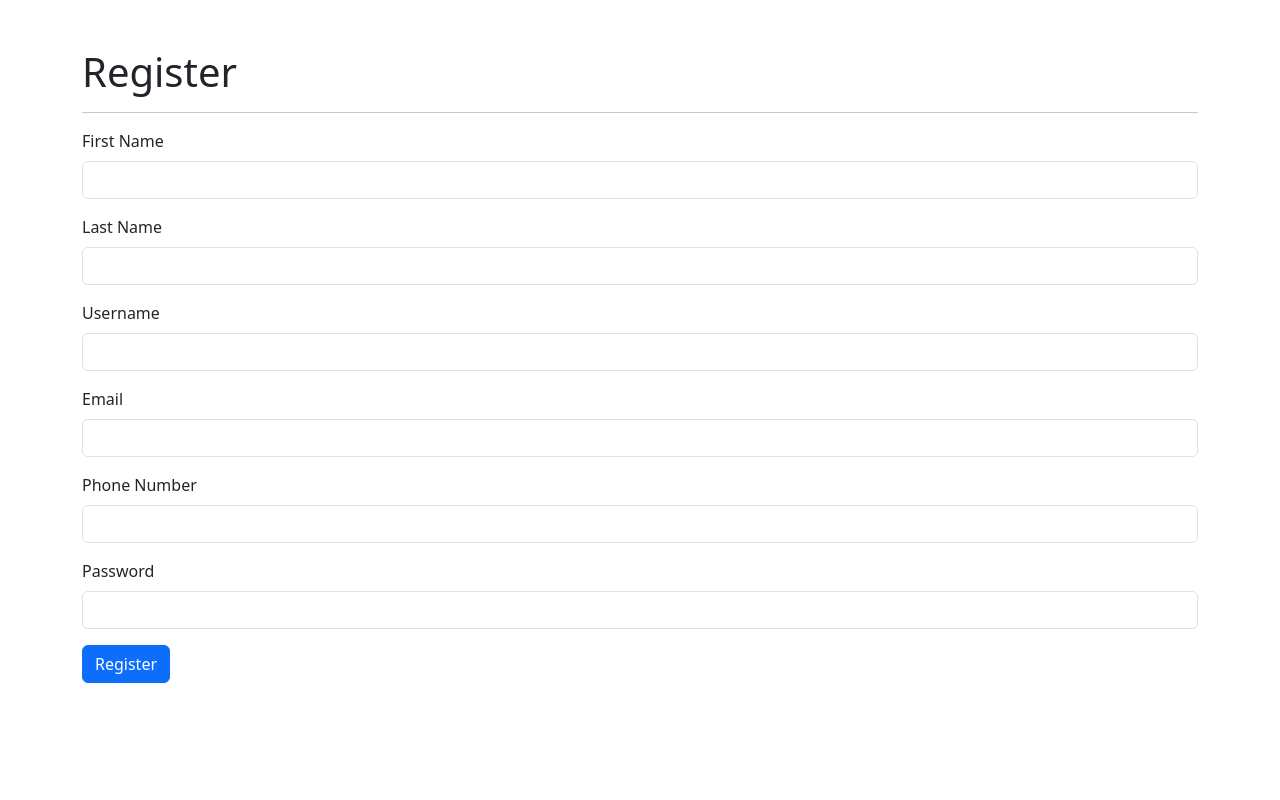
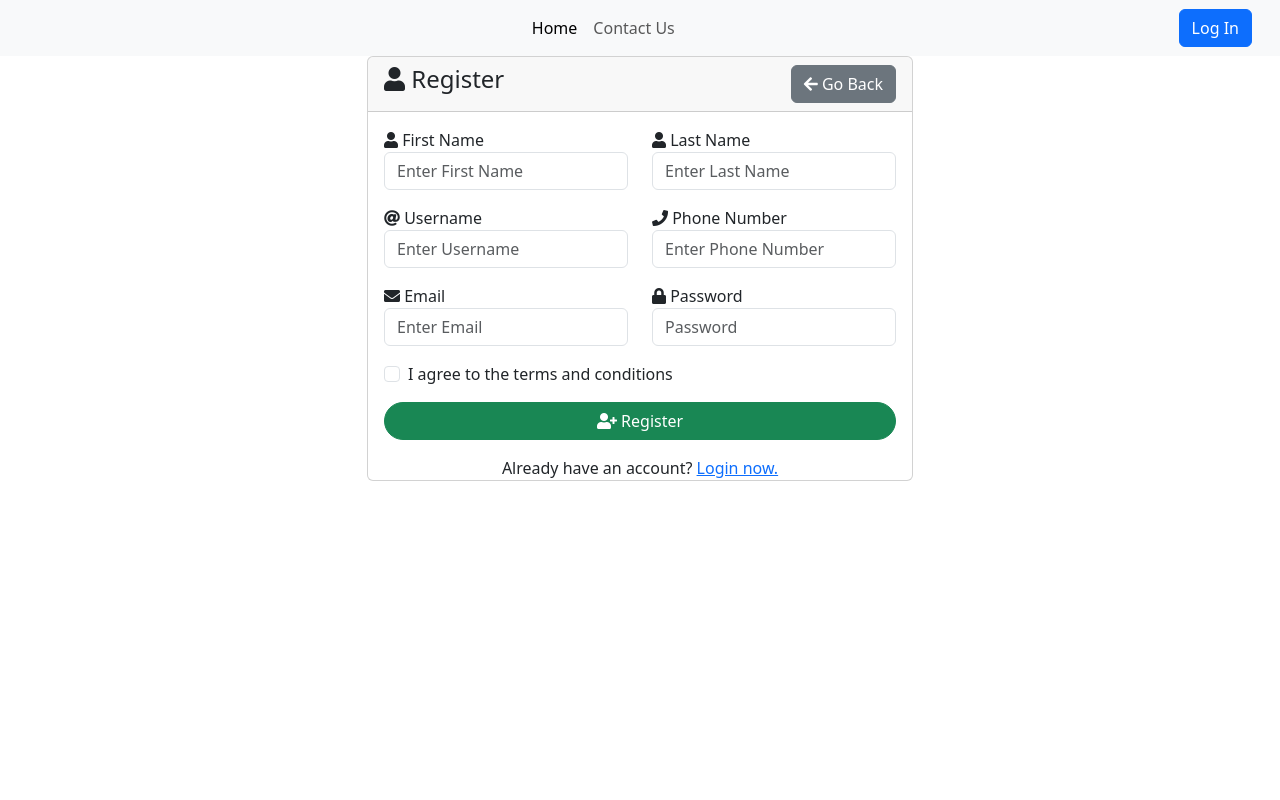
Before and after one commit to saphalpdyl/rental_system, a Django app: page /register/ in a window 1280 px wide. Run offline with Django 5.2, Linux system fonts and the light colour scheme.

Commit message:
Chats + Admin Request Accept/Reject Panel + User seller_request view

```diff
--- /dev/null
+++ b/base_app/templates/base_app/base.html
@@ -0,0 +1,63 @@
+<!DOCTYPE html>
+<html lang="en">
+<head>
+    <meta charset="UTF-8">
+    <title>
+         {% block title %}
+         {% endblock title %}
+    </title>
+    <link href="https://cdn.jsdelivr.net/npm/bootstrap@5.3.2/dist/css/bootstrap.min.css" rel="stylesheet" integrity="sha384-T3c6CoIi6uLrA9TneNEoa7RxnatzjcDSCmG1MXxSR1GAsXEV/Dwwykc2MPK8M2HN" crossorigin="anonymous">
+    <link rel="stylesheet" href="https://cdnjs.cloudflare.com/ajax/libs/font-awesome/5.15.1/css/all.min.css">
+
+    <style>
+      html,body {
+        height: 100vh;
+      }
+    </style>
+</head>
+<body>
+    <nav class="navbar navbar-expand-lg bg-body-tertiary px-3">
+        <div class="container-fluid">
+          <button class="navbar-toggler" type="button" data-bs-toggle="collapse" data-bs-target="#navbarSupportedContent" aria-controls="navbarSupportedContent" aria-expanded="false" aria-label="Toggle navigation">
+            <span class="navbar-toggler-icon"></span>
+          </button>
+          <div class="collapse navbar-collapse" id="navbarSupportedContent">
+            <ul class="navbar-nav mx-auto mb-2 mb-lg-0 mr-auto">
+              <li class="nav-item">
+                <a class="nav-link active" aria-current="page" href="#">Home</a>
+              </li>
+              {% if request.user.is_authenticated %}
+              <li class="nav-item">
+                <a class="nav-link text-nowrap" href="#">Rent a Vehicle</a>
+              </li>
+              {% endif %}
+              <li class="nav-item">
+                <a class="nav-link text-nowrap" href="#">Contact Us</a>
+              </li>
+            </ul>
+            {% if not request.user.is_authenticated %}
+            <div class="d-flex align-items-center">
+              <a type="button" class="btn btn-primary" href="{% url 'login' %}">Log In</a>
+            </div>
+            {% else %}
+            <div class="dropdown">
+              <button class="btn btn-success dropdown-toggle" type="button" id="dropdownMenuButton" data-bs-toggle="dropdown" aria-expanded="false">
+                <i class="fas fa-user"></i>
+              </button>
+              <ul class="dropdown-menu dropdown-menu-end" aria-labelledby="dropdownMenuButton">
+                <li><a class="dropdown-item" href="#">My Profile</a></li>
+                <li><a class="dropdown-item text-danger" href="{% url 'logout' %}">Log Out</a></li>
+              </ul>
+            </div>
+            {% endif %}
+          </div>
+        </div>
+      </nav>
+    {% block content %}
+    {% endblock content %}
+
+    {% block scripts %}
+    {% endblock scripts %}
+    <script src="https://cdn.jsdelivr.net/npm/bootstrap@5.3.0/dist/js/bootstrap.bundle.min.js"></script>
+</body>
+</html>
--- a/base_app/templates/base_app/register.html
+++ b/base_app/templates/base_app/register.html
@@ -1,50 +1,65 @@
-<!DOCTYPE html>
-<html lang="en">
-<head>
-    <meta charset="UTF-8">
-    <meta name="viewport" content="width=device-width, initial-scale=1.0">
-    <title>Register</title>
-    <link href="https://cdn.jsdelivr.net/npm/bootstrap@5.3.2/dist/css/bootstrap.min.css" rel="stylesheet" integrity="sha384-T3c6CoIi6uLrA9TneNEoa7RxnatzjcDSCmG1MXxSR1GAsXEV/Dwwykc2MPK8M2HN" crossorigin="anonymous">
-</head>
-<body>
-    <div class="container mt-5">
-        <h1>Register</h1>
-        <hr>
-        <form method="POST">
+{% extends 'base_app/base.html' %}
+
+{% block title %}
+Register
+{% endblock title %}
+
+{% block content %}
+<div class="container">
+  <div class="row justify-content-center">
+    <div class="col-md-6">
+      <div class="card">
+        <div class="card-header d-flex justify-content-between">
+          <h4><i class="fas fa-user"></i> Register</h4>
+          <a type="button" class="btn btn-secondary" href="{% url 'home' %}">
+            <i class="fas fa-arrow-left"></i> Go Back
+          </a>
+        </div>
+        <div class="card-body">
+          <form method="POST" class="d-flex flex-column">
             {% csrf_token %}
-          <div class="mb-3">
-            <label for="first_name" class="form-label">First Name</label>
-            <input type="text" class="form-control" id="first_name" name="first_name" required>
+            <div class="row mb-3">
+              <div class="col">
+                <label for="firstName"><i class="fas fa-user"></i> First Name</label>
+                <input type="text" class="form-control" id="firstName" name="first_name" placeholder="Enter First Name">
               </div>
-
-          <div class="mb-3">
-            <label for="last_name" class="form-label">Last Name</label>
-            <input type="text" class="form-control" id="last_name" name="last_name" required>
+              <div class="col">
+                <label for="lastName"><i class="fas fa-user"></i> Last Name</label>
+                <input type="text" class="form-control" id="lastName" name="last_name" placeholder="Enter Last Name">
               </div>
-
-          <div class="mb-3">
-            <label for="username" class="form-label">Username</label>
-            <input type="text" class="form-control" id="username" name="username" required>
             </div>
-
-          <div class="mb-3">
-            <label for="email" class="form-label">Email</label>
-            <input type="email" class="form-control" id="email" name="email" required>
+            <div class="row mb-3">
+              <div class="col">
+                <label for="username"><i class="fas fa-at"></i> Username</label>
+                <input type="text" class="form-control" id="username" name="username" placeholder="Enter Username">
               </div>
-
-          <div class="mb-3">
-            <label for="phone_no" class="form-label">Phone Number</label>
-            <input type="text" class="form-control" id="phone_no" name="phone_no" required>
+              <div class="col">
+                <label for="phoneNumber"><i class="fas fa-phone"></i> Phone Number</label>
+                <input type="tel" class="form-control" id="phoneNumber" name="phone_no" placeholder="Enter Phone Number">
               </div>
-
-          <div class="mb-3">
-            <label for="password" class="form-label">Password</label>
-            <input type="password" class="form-control" id="password" name="password" required>
             </div>
-
-          <button type="submit" class="btn btn-primary">Register</button>
+            <div class="row mb-3">
+              <div class="col">
+                <label for="email"><i class="fas fa-envelope"></i> Email</label>
+                <input type="email" class="form-control" id="email" name="email" placeholder="Enter Email">
+              </div>
+              <div class="col">
+                <label for="password"><i class="fas fa-lock"></i> Password</label>
+                <input type="password" class="form-control" id="password" name="password" placeholder="Password">
+              </div>
+            </div>
+            <div class="form-check mb-3">
+              <input type="checkbox" class="form-check-input" id="agreeTerms" name="agreeTerms">
+              <label class="form-check-label" for="agreeTerms">I agree to the terms and conditions</label>
+            </div>
+            <button type="submit" class="btn btn-success btn-block rounded-pill"><i class="fas fa-user-plus"></i> Register</button>
           </form>
         </div>
-      <script src="https://cdn.jsdelivr.net/npm/bootstrap@5.3.2/dist/js/bootstrap.bundle.min.js" integrity="sha384-C6RzsynM9kWDrMNeT87bh95OGNyZPhcTNXj1NW7RuBCsyN/o0jlpcV8Qyq46cDfL" crossorigin="anonymous"></script>
-</body>
-</html>
+        <center>
+          <span>Already have an account? <a href="{% url 'register' %}">Login now.</a></span>
+        </center>
+      </div>
+    </div>
+  </div>
+</div>
+{% endblock content %}
--- a/base_app/views.py
+++ b/base_app/views.py
@@ -4,12 +4,50 @@ from django.urls import reverse
 from django.contrib.auth import login, logout, authenticate
 from django.http import HttpRequest
 
-from base_app.models import ApplicationUser
+from base_app.models import ApplicationUser, RenterRegisterRequests
 
 
-def home_view(request):
-    return render(request, "base_app/home.html")
+def home_view(request: HttpRequest):
+    context = {}
 
+    register_requests = RenterRegisterRequests.objects.filter(
+        application_user = request.user,
+        is_reviewed = False
+    )
+
+    # If a request already exists then notify the program
+    # that the request already exists
+    if register_requests.exists() == True :
+        context['is_already_requested'] = True
+
+    return render(request, "base_app/home.html", context)
+
+def handle_create_renter_register_request(request: HttpRequest):
+    """
+        EXTRACT renter_register_request user=current user, is_reviewed=False
+        CHECK if requests already exists
+        IF IT DOES:
+            REDIRECT to home
+        ELSE :
+            CREATE requests
+    """
+    register_requests = RenterRegisterRequests.objects.filter(
+        application_user = request.user,
+        is_reviewed = False
+    )
+
+    if register_requests.exists() == False :
+        RenterRegisterRequests(application_user = request.user).save()
+
+    return redirect(reverse('home'))
+
+def admin_renter_register_requests_list_view(request: HttpRequest):
+    register_requests = RenterRegisterRequests.objects.filter(is_reviewed=False)
+    return render(
+        request,
+        "base_app/admin_renter_register_requests.html",
+        {"requests": register_requests},
+    )
 
 def login_view(request: HttpRequest):
     if request.method == "GET":
@@ -24,7 +62,7 @@ def login_view(request: HttpRequest):
             login(request, user)
             print("Logged in")
 
-        return render(request, "base_app/home.html")
+            return redirect(reverse("home"))
 
     """
         GET / Show Login
--- a/rental_system/urls.py
+++ b/rental_system/urls.py
@@ -1,7 +1,14 @@
 from django.contrib import admin
 from django.urls import path
 
-from base_app.views import home_view, login_view, logout_view, register_view
+from base_app.views import (
+    home_view,
+    login_view,
+    logout_view,
+    register_view,
+    admin_renter_register_requests_list_view,
+    handle_create_renter_register_request
+)
 
 urlpatterns = [
     path("admin/", admin.site.urls),
@@ -9,4 +16,10 @@ urlpatterns = [
     path("login/", login_view, name="login"),
     path("logout/", logout_view, name="logout"),
     path("register/", register_view, name="register"),
+    path("renter/register_as_renter/", handle_create_renter_register_request, name='create_register_as_renter' ),
+    path(
+        "pwuser/renter_requests/",
+        admin_renter_register_requests_list_view,
+        name="admin_renter_register_list",
+    ),
 ]
```
Also changed, not shown: base_app/admin.py (+11 -1 lines), base_app/templates/base_app/admin_renter_register_requests.html (added, +37 -0 lines), base_app/templates/base_app/home.html (+16 -34 lines), base_app/templates/base_app/login.html (+42 -17 lines), base_app/models.py (line endings or trailing spaces), db.sqlite3, 1 other file. Lines whose indentation alone changed are shown as unchanged.
